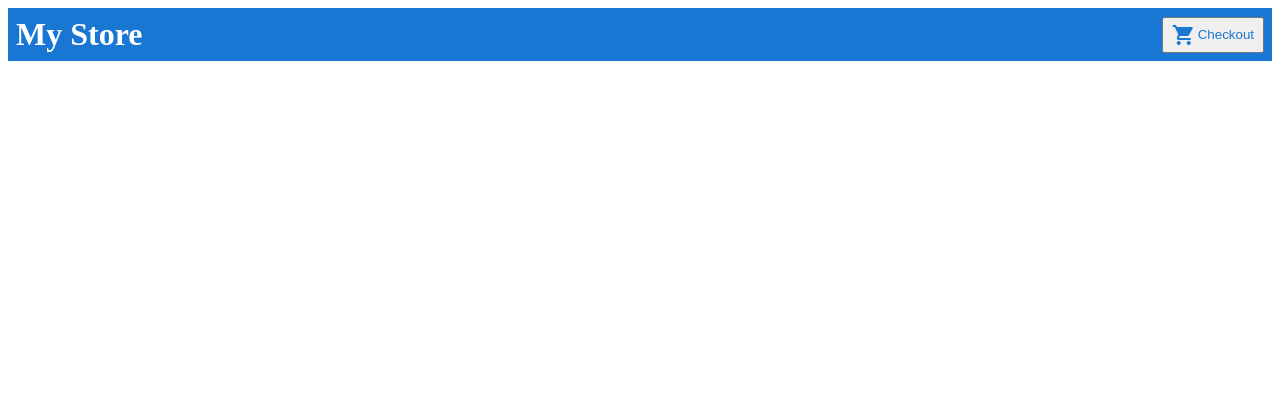
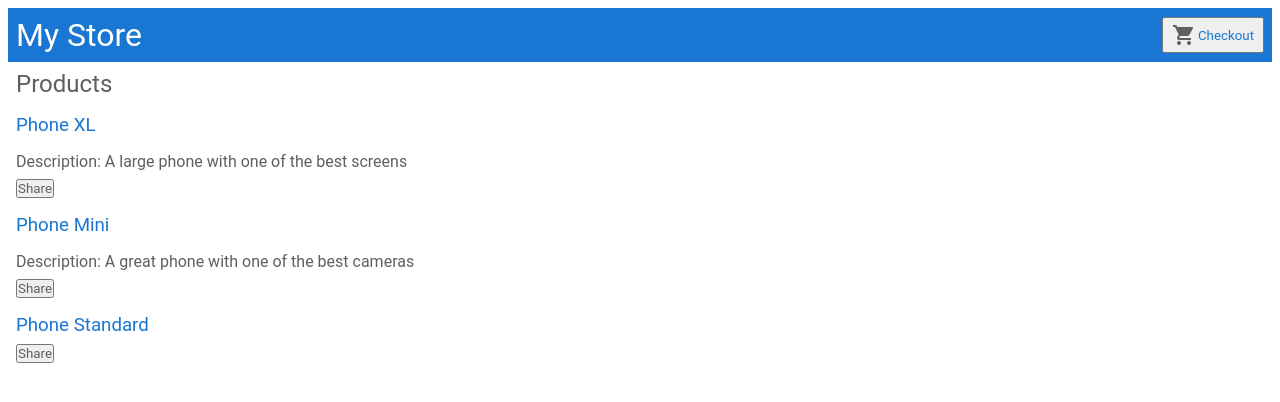
Before and after one commit to israelfcarvalho/my-angular-app, an Angular app: page / in a window 1280 px wide. Shown: the top 402 px of the page. Built offline with nearby package versions, Linux system fonts and the light colour scheme.

Commit message:
Add component product-list
add structure to put entities

```diff
--- a/src/app/app.component.html
+++ b/src/app/app.component.html
@@ -1,3 +1,5 @@
 <app-top-bar></app-top-bar>
 
-<router-outlet></router-outlet>
+<div class="container">
+    <router-outlet></router-outlet>
+</div>
--- a/src/app/button/button.component.scss
+++ b/src/app/button/button.component.scss
@@ -1,4 +1,4 @@
-@import '/src//app//utils/scss/variables.scss';
+@import '/src/app/utils/scss/variables.scss';
 
 button {
    display: flex;
--- /dev/null
+++ b/src/app/entities/product/index.ts
@@ -0,0 +1,27 @@
+export interface Product {
+    id: number;
+    name: string;
+    price: number;
+    description: string;
+  }
+
+  export const products = [
+    {
+      id: 1,
+      name: 'Phone XL',
+      price: 799,
+      description: 'A large phone with one of the best screens'
+    },
+    {
+      id: 2,
+      name: 'Phone Mini',
+      price: 699,
+      description: 'A great phone with one of the best cameras'
+    },
+    {
+      id: 3,
+      name: 'Phone Standard',
+      price: 299,
+      description: ''
+    }
+  ];
--- /dev/null
+++ b/src/app/product-list/product-list.component.html
@@ -0,0 +1,14 @@
+<h2>Products</h2>
+
+<div *ngFor="let product of products">
+
+    <h3>
+        <a [title]="formatProductTitle(product.name)">{{product.name}}</a>
+    </h3>
+
+    <p *ngIf="product.description">Description: {{product.description}}</p>
+
+    <!-- TODO: replace this by app-button -->
+    <button type="button" (click)="share()">Share</button>
+
+</div>
--- /dev/null
+++ b/src/app/product-list/product-list.component.scss
@@ -0,0 +1,29 @@
+@import 'src/app/utils/scss/variables.scss';
+
+:host {
+    display: block;
+    padding: $spacing-small;
+
+    h2 {
+        margin-bottom: $spacing-medium;
+    }
+
+    div {
+        & + div {
+            margin-top: $spacing-medium;
+        }
+
+        h3 a {
+            color: $colors-primary;
+        }
+
+        p {
+            margin-top: $spacing-medium;
+        }
+
+        // TODO: replace this by app-button
+        button {
+            margin-top: $spacing-small;
+        }
+    }
+}
--- /dev/null
+++ b/src/app/product-list/product-list.component.ts
@@ -0,0 +1,21 @@
+import { Component } from '@angular/core';
+import { products, Product } from 'src/app/entities/product';
+
+
+
+@Component({
+  selector: 'app-product-list',
+  templateUrl: './product-list.component.html',
+  styleUrls: ['./product-list.component.scss']
+})
+export class ProductListComponent {
+  products: Array<Product> = products
+
+  formatProductTitle(name: string){
+    return `${name} details`
+  }
+
+  share() {
+    window.alert('The product has been shared!');
+  }
+}
--- a/src/app/utils/scss/variables.scss
+++ b/src/app/utils/scss/variables.scss
@@ -2,6 +2,7 @@
 $colors-primary: #1976d2;
 
 $colors-white: #ffffff;
+$colors-grey: #5f5f5f;
 
 $spacing-tiny: 2px;
 $spacing-extra-small: 4px;
--- a/src/styles.scss
+++ b/src/styles.scss
@@ -1,9 +1,14 @@
 /* You can add global styles to this file, and also import other style files */
+@import '/src/app/utils/scss/variables.scss';
 
 * {
     box-sizing: border-box;
     margin: 0;
     padding: 0;
+
+    font-family: 'Roboto', Arial, sans-serif;
+    font-weight: normal;
+    color: $colors-grey;
 }
 
 body {
```
Also changed, not shown: src/app/app.module.ts (+8 -2 lines), 1 other file (tests, documents, lock files or other folders).
